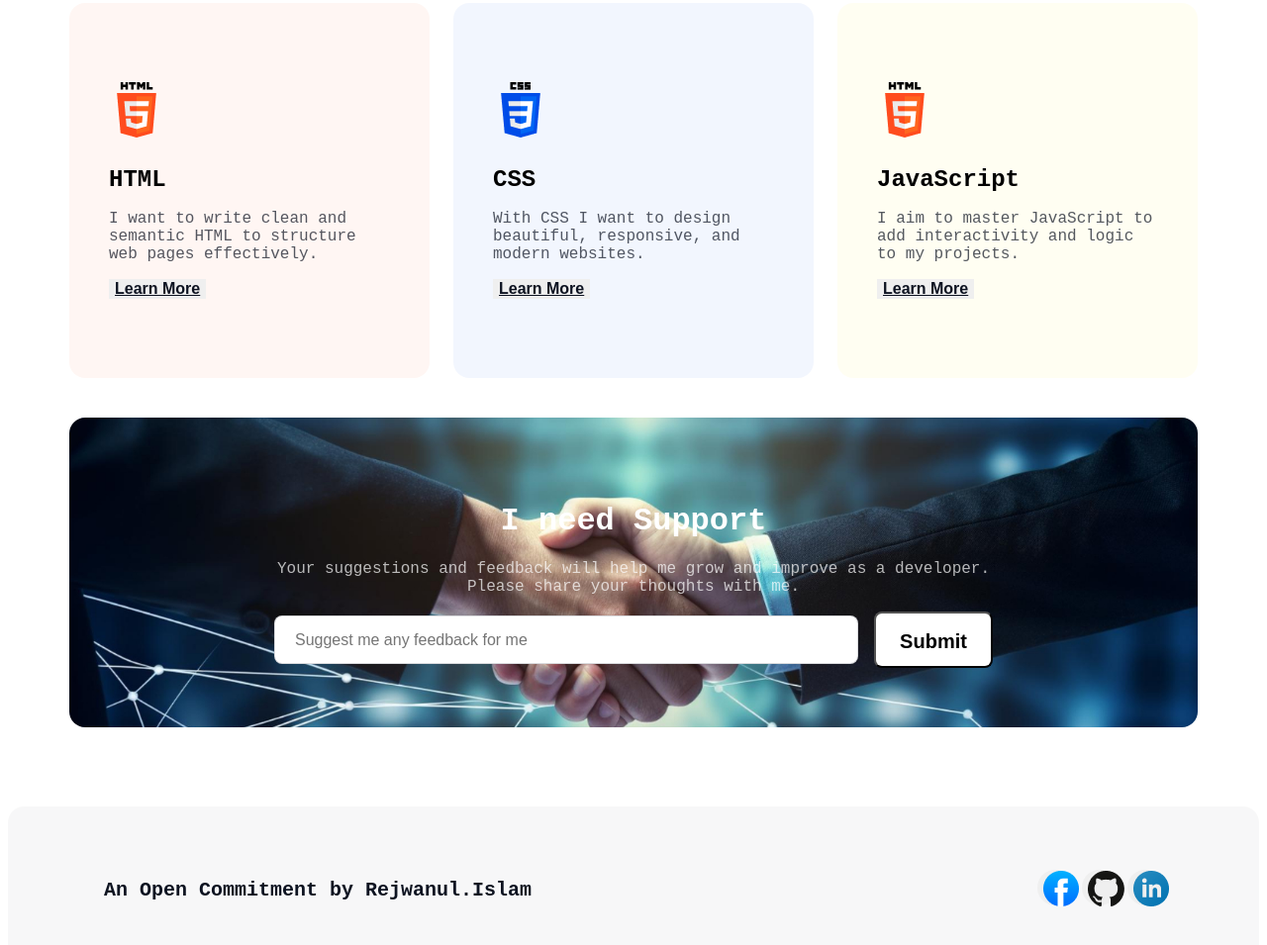
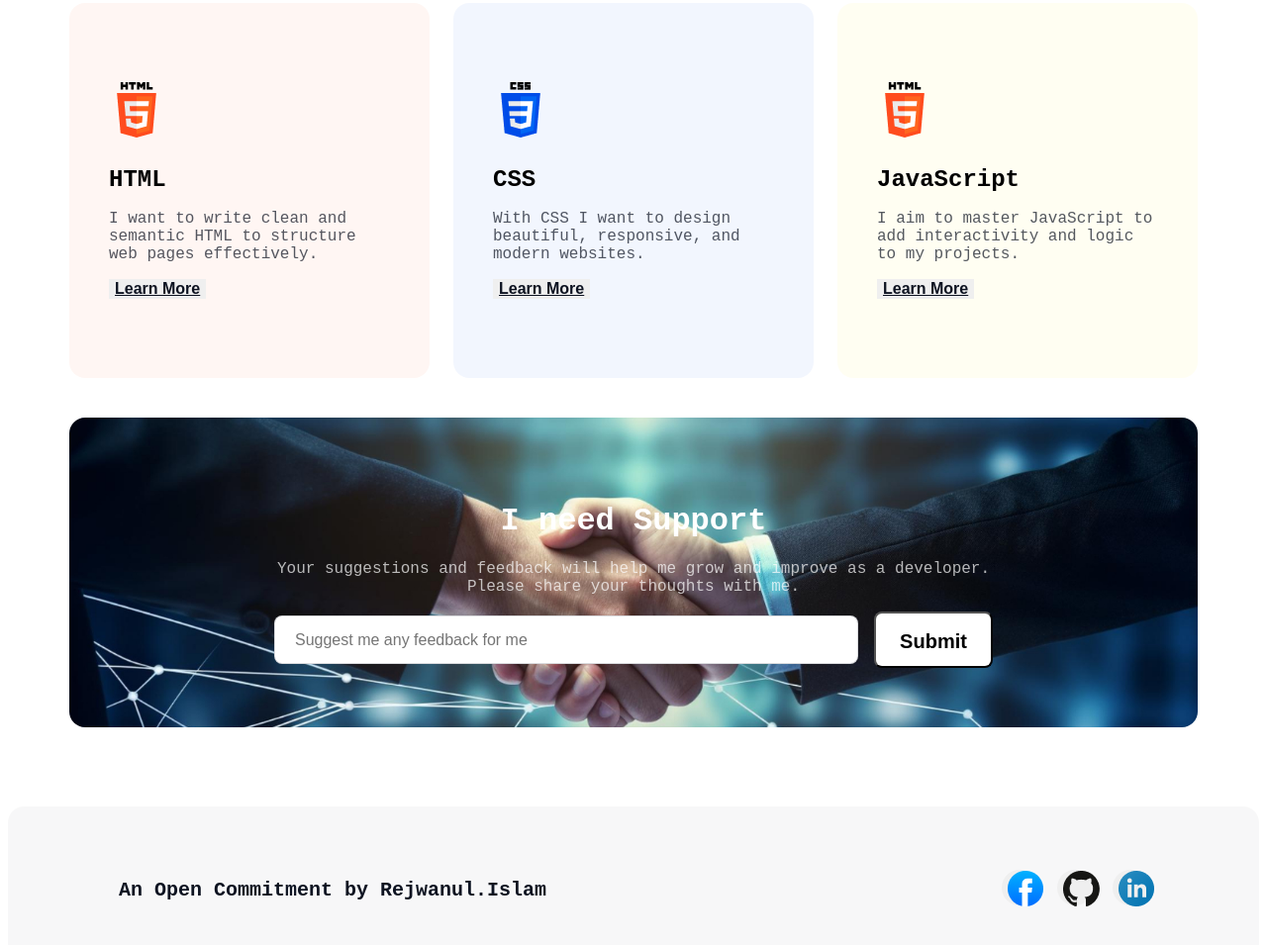
Before and after one commit to RejwanulIslam/Rejwanul-Islam-Portfolio, a plain HTML site: page index.html in a window 1280 px wide. Shown: the part 3739-4694 px from the top of the page at 99% size. Drawn offline with Linux system fonts and the light colour scheme.

Commit message:
footer pading fixted

```diff
--- a/index.css
+++ b/index.css
@@ -389,7 +389,7 @@
     font-weight: 600;
     display: flex;
     flex-direction: column;
-    padding-left: 70px;
+    padding-left: 100px;
     justify-content: center;
 }
 
@@ -398,7 +398,7 @@
     height: 36px;
     display: flex;
     justify-content: space-between;
-    padding-right: 70px;
+    padding-right: 100px;
 
 }
 
@@ -408,3 +408,7 @@
     border-radius: 100%;
     border: none;
 }
+.midia_box{
+    display: flex;
+    gap: 20px;
+}
--- a/index.html
+++ b/index.html
@@ -167,7 +167,7 @@
     <div class="footer">
         <div class="footer_box">
             <h3 class="footer_title">An Open Commitment by Rejwanul.Islam </h3>
-            <div>
+            <div class="midia_box">
                 <a href="https://www.facebook.com/"><button class="midia_icon"><img src="./assect/facebook.png"></img>
                     </button></a>
                 <a href="https://www.github.com/"><button class="midia_icon"><img src="./assect/github.png"></img>
```
